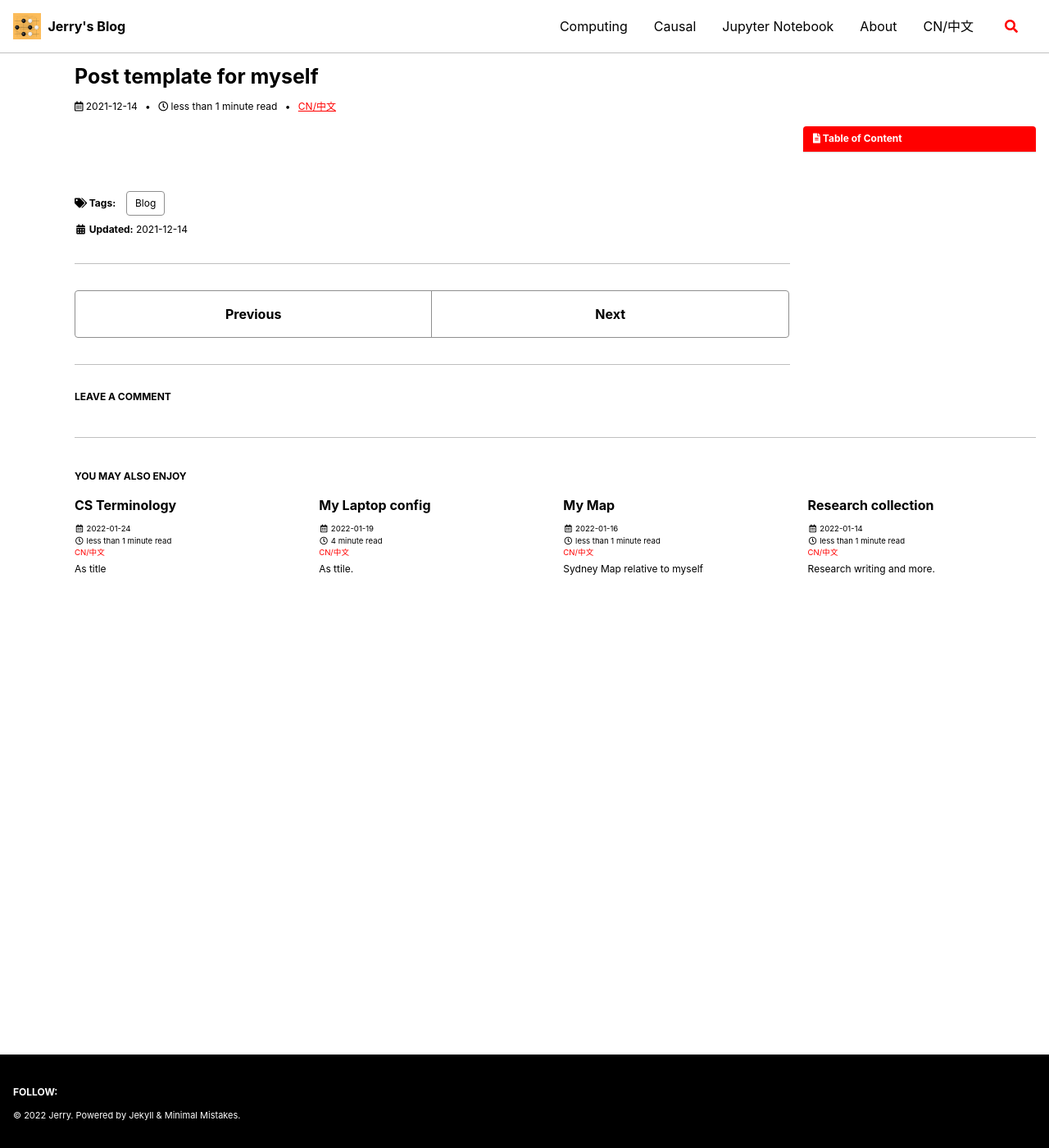
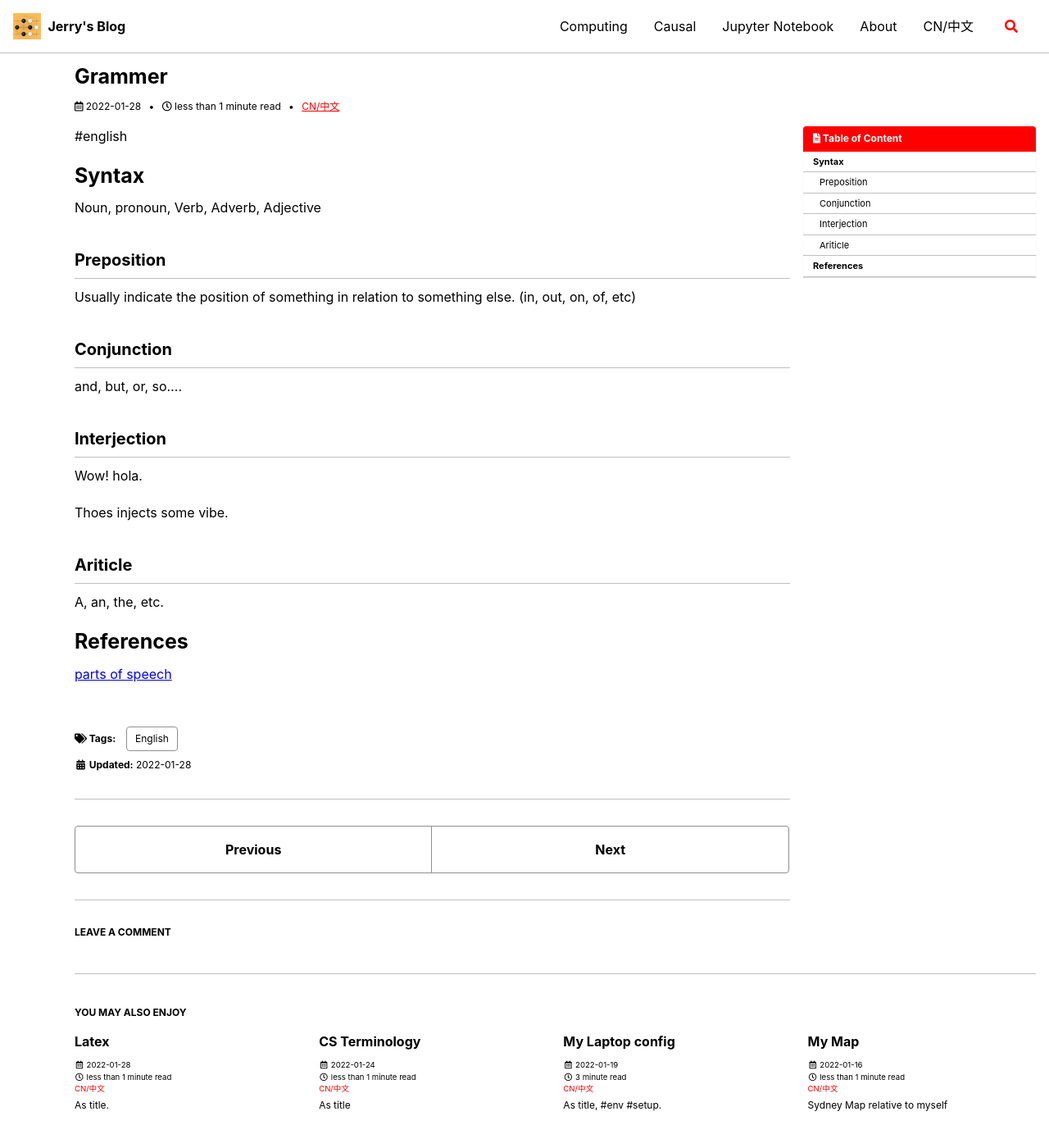
Before and after one commit to postsent/postsent.github.io, a Jekyll site: the page built from _posts/causal/english/2022-01-19-grammar.md, in a window 1280 px wide and 1400 px high. Shown: the whole window at 82% size. Built offline with Jekyll 4.4.1, drawn with Linux system fonts in a browser that asks for light colours; cached includes are drawn as plain includes; comment, search, counter and statistics services are not loaded.

```diff
--- a/_posts/causal/english/2022-01-19-grammar.md
+++ b/_posts/causal/english/2022-01-19-grammar.md
@@ -1,8 +1,36 @@
 ---
-title: Post template for myself
-date: 2021-12-14
-last_modified_at: 2021-12-14
+title: Grammer
+date: 2022-01-28
+last_modified_at: 2022-01-28
 tags:
-  - Blog
-excerpt: Reminder for myself on the posting format
+  - English
+excerpt: As title.
 ---
+\#english
+
+# Syntax
+
+Noun, pronoun, Verb, Adverb, Adjective
+
+## Preposition
+
+Usually indicate the position of something in relation to something else. (in, out, on, of, etc)
+
+## Conjunction
+
+and, but, or, so….
+
+## Interjection
+
+Wow! hola.
+
+Thoes injects some vibe.
+
+## Ariticle
+
+A, an, the, etc.
+
+# References
+
+
+[parts of speech](https://www.ecenglish.com/learnenglish/lessons/parts-speech-1)
--- a/_posts/computing/cs/2022-01-19-my-setup.md
+++ b/_posts/computing/cs/2022-01-19-my-setup.md
@@ -4,10 +4,8 @@
 last_modified_at: 2022-01-19
 tags:
   - Blog
-excerpt: As ttile.
+excerpt: As title, \#env \#setup.
 ---
-
-\#env \#setup
 
 Below serves to make my next new setup faster.
 
```
Also changed, not shown: _posts/computing/cheatsheet/2021-12-28-apps.md (+5 -1 lines), _posts/computing/cheatsheet/2022-01-28-latex.md (added, +25 -0 lines), _posts/computing/jeykll/2021-12-29-logs.md (+12 -0 lines), asserts/images/math/latext.png (added).
